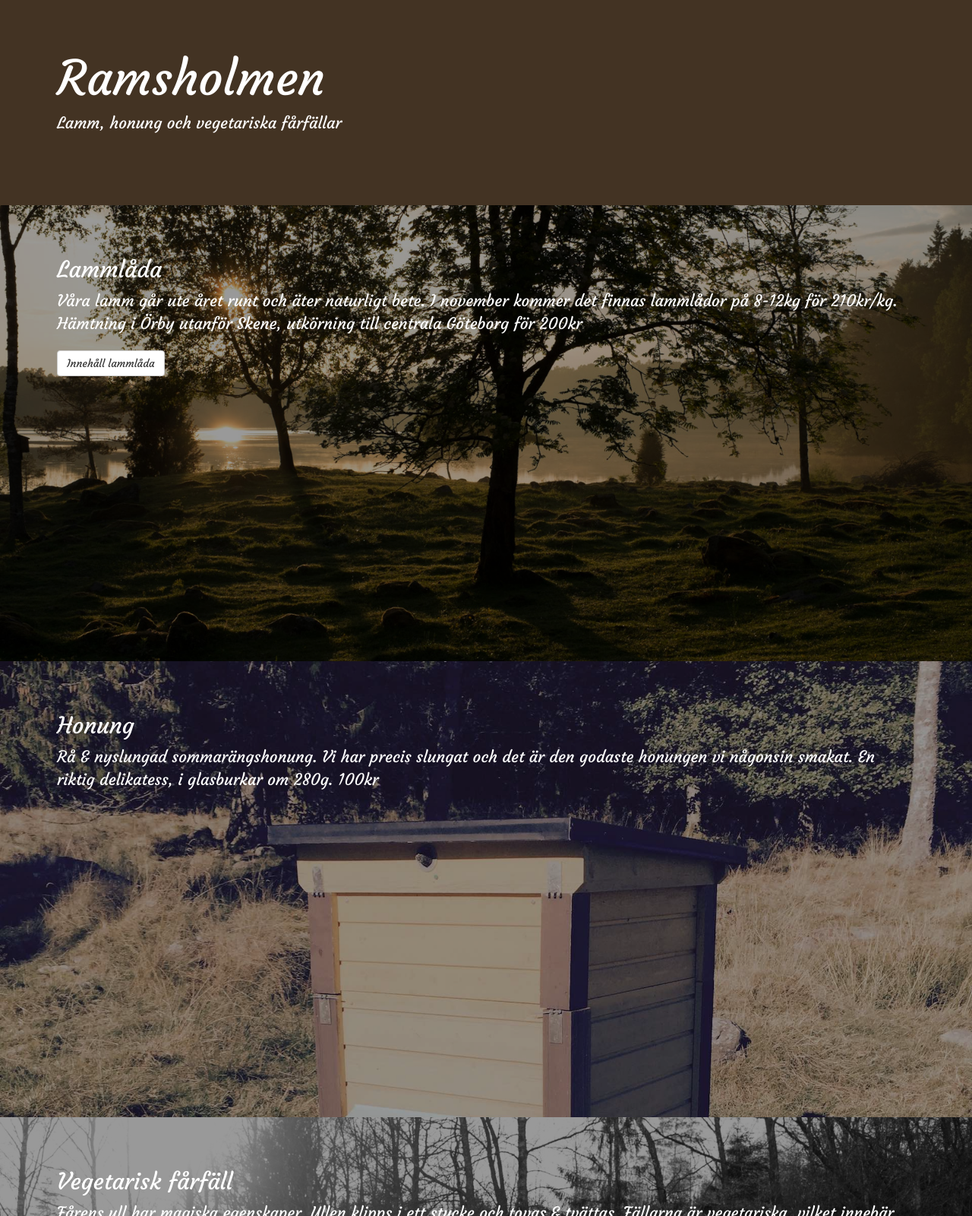
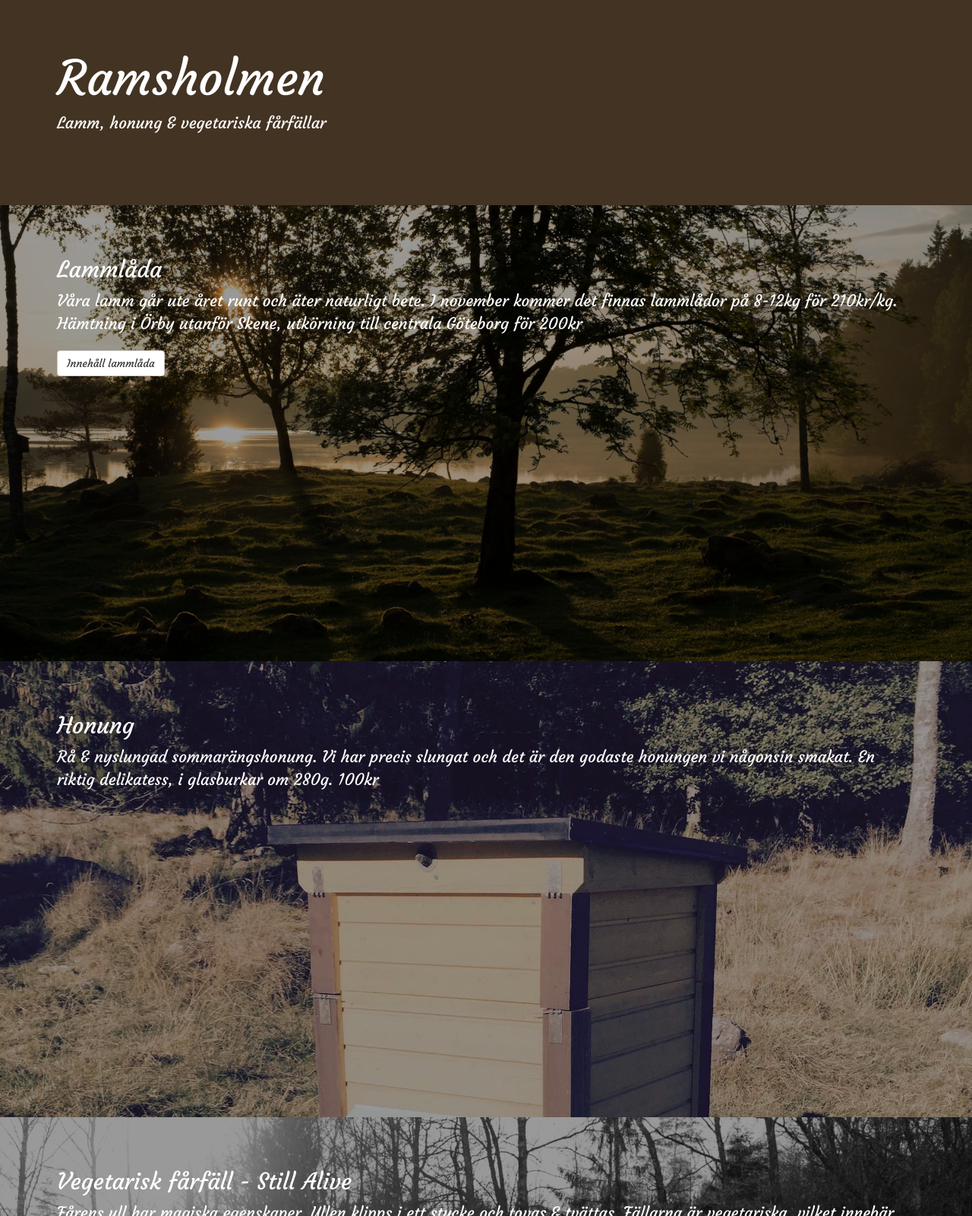
Before and after one commit to rhymn/ramsholmen, a website: page index.html in a window 1280 px wide. Shown: the top 1600 px of the page at 76% size. Drawn offline with nearby package versions, Linux system fonts and the light colour scheme.

Commit message:
titles and such

```diff
--- a/index.html
+++ b/index.html
@@ -23,7 +23,7 @@
 					<div class="col-sm-12">
 						<div class="jumbotron lamb-text">
 							<h1>Ramsholmen</h1>
-							<p>Lamm, honung och vegetariska fårfällar</p>
+							<p>Lamm, honung & vegetariska fårfällar</p>
 						</div>
 					</div>
 				</div>
@@ -104,7 +104,7 @@
 					<div class="row">
 						<div class="col-sm-12">
 							<div class="jumbotron">
-								<h2>Vegetarisk fårfäll</h2>
+								<h2>Vegetarisk fårfäll - Still Alive</h2>
 								<p>Fårens ull har magiska egenskaper. Ullen klipps i ett stycke och tovas & tvättas. Fällarna är vegetariska, vilket innebär att fåret fortfarande lever. Vi kallar dem Still Alive.</p>
 
 								<p>
```
